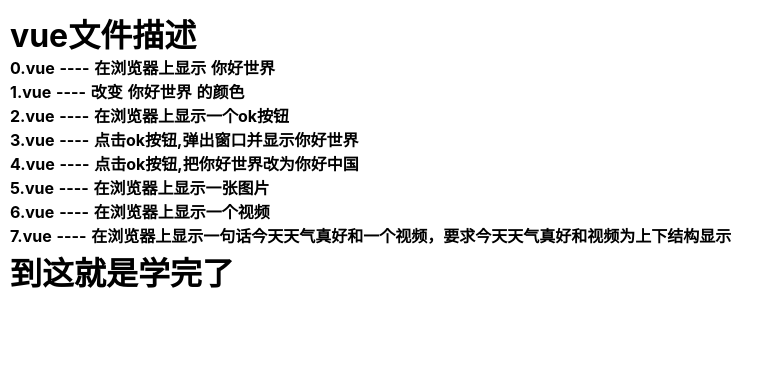
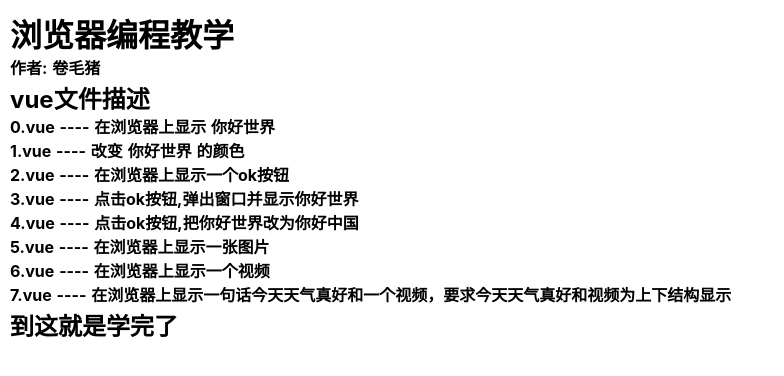
Before and after one commit to lose0101/nuxtjs, a Nuxt app: page / in a window 1280 px wide. Shown: the top 376 px of the page, without its empty margins (0-784 px from the left). Built offline with nearby package versions, Linux system fonts and the light colour scheme.

Commit message:
Update index.vue

```diff
--- a/pages/index.vue
+++ b/pages/index.vue
@@ -1,6 +1,8 @@
 <template>
 <div style="padding:10px">
-<h1>vue文件描述</h1>
+<h1>浏览器编程教学</h1>
+<h4>作者: 卷毛猪</h4>
+<h2>vue文件描述</h2>
 <h4 @click="to('/0')">0.vue ---- 在浏览器上显示 你好世界</h4>
 <h4 @click="to('/1')">1.vue ---- 改变 你好世界 的颜色</h4>
 <h4 @click="to('/2')">2.vue ---- 在浏览器上显示一个ok按钮</h4>
@@ -9,7 +11,7 @@
 <h4 @click="to('/5')">5.vue ---- 在浏览器上显示一张图片</h4>
 <h4 @click="to('/6')">6.vue ---- 在浏览器上显示一个视频</h4>
 <h4 @click="to('/7')">7.vue ---- 在浏览器上显示一句话今天天气真好和一个视频，要求今天天气真好和视频为上下结构显示</h4>
-<h1>到这就是学完了</h1>
+<h2>到这就是学完了</h2>
 </div>
 </template>
 <script>
```
